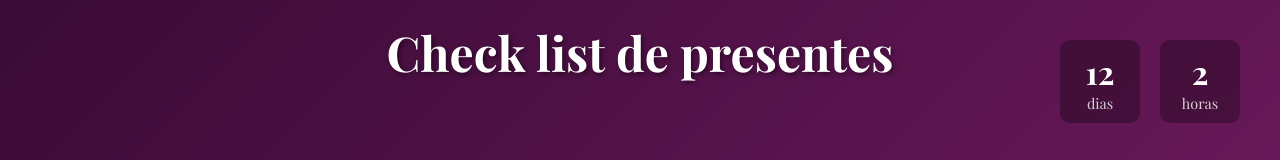
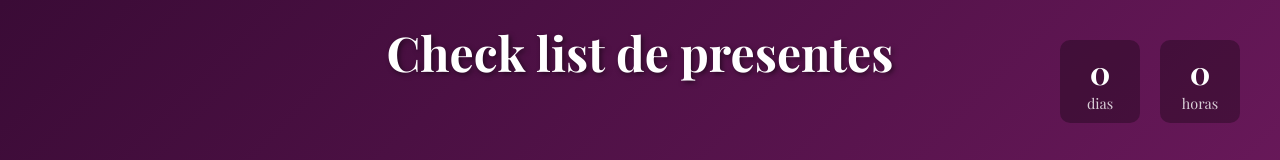
Before and after one commit to jucarla/advent-calendar, a React app: page / in a window 1280 px wide. Shown: the top 160 px of the page. Built offline with nearby package versions, Linux system fonts and the light colour scheme.

Commit message:
Commit: data atual
Colocando a data atual para testar o contador a partir de agora

```diff
--- a/src/App.tsx
+++ b/src/App.tsx
@@ -32,7 +32,7 @@ const App: React.FC = () => {
   // Calculate countdown to May 25, 2025
   const calculateCountdown = () => {
     const targetDate = new Date(2025, 4, 25); // May is 4 (zero-indexed)
-    const currentDate = new Date();
+    const currentDate = new Date(2025, 30, 4); // [MB] testando countdown com data atual
 
     // Return 0 if the date has passed
     if (currentDate > targetDate) {
```
